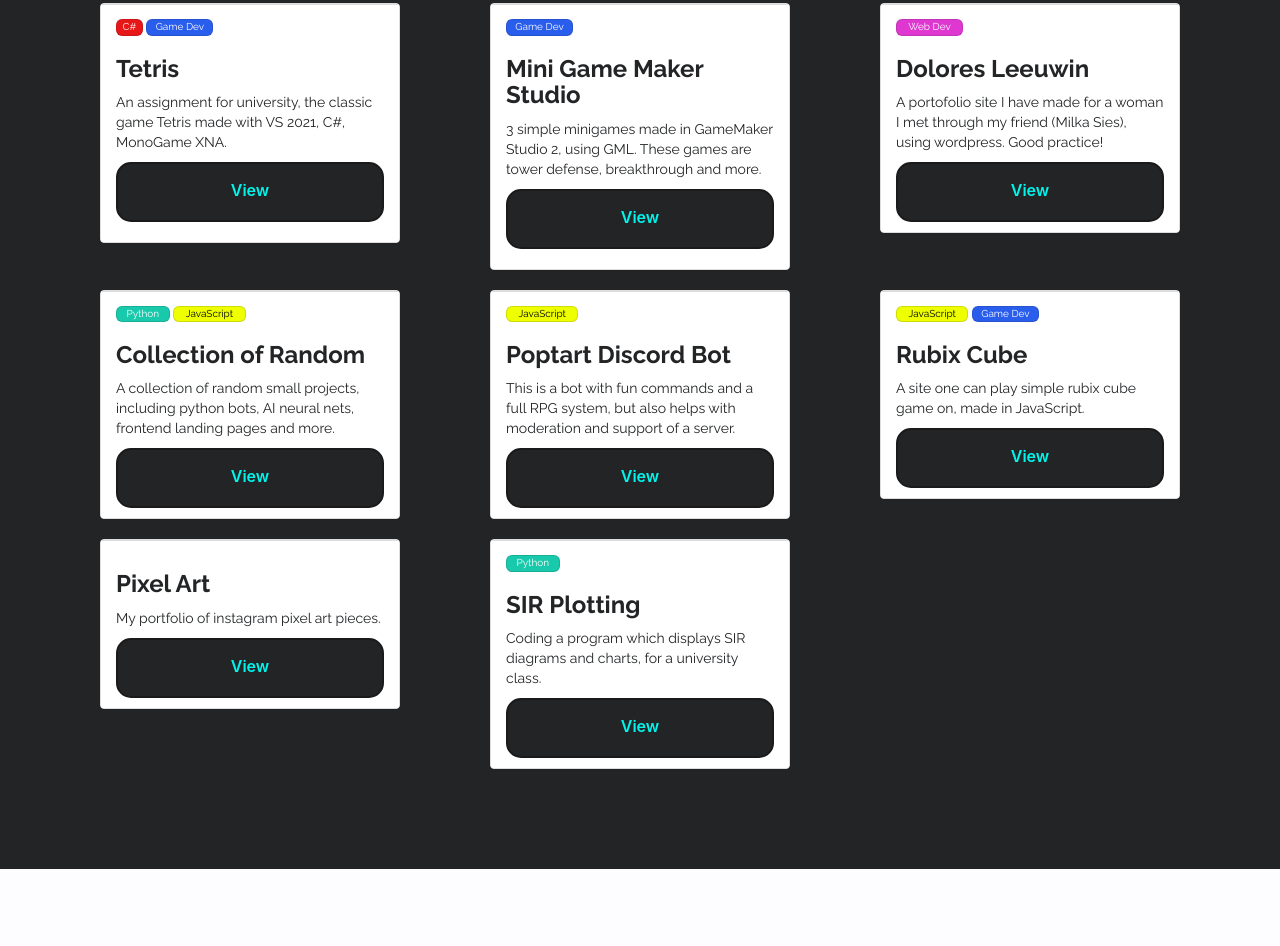
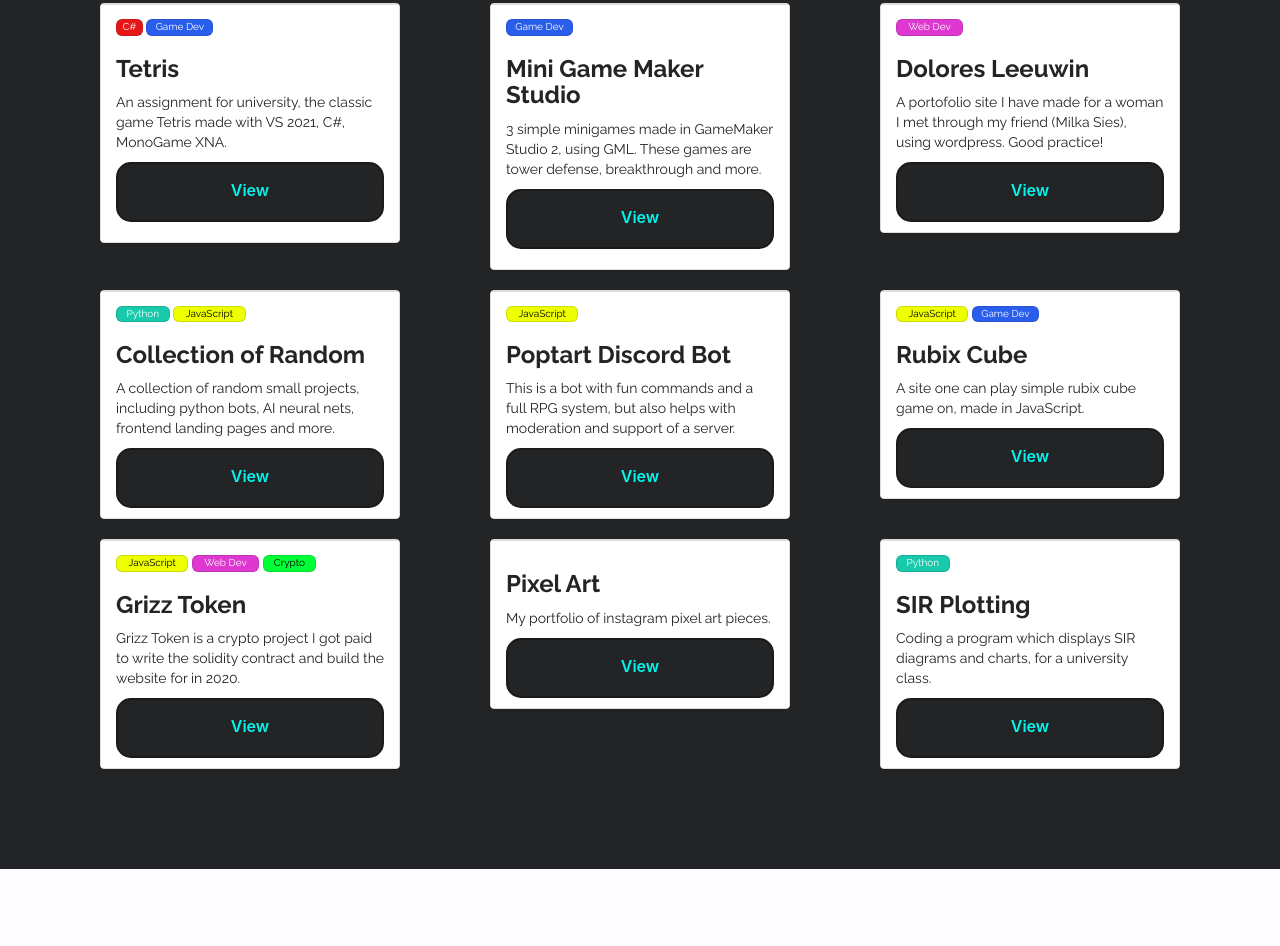
Before and after one commit to sullyjs/Portfolio-Web, a plain HTML site: page index.html in a window 1280 px wide. Shown: the part 3295-4241 px from the top of the page. Drawn offline with nearby package versions, Linux system fonts and the light colour scheme; a script that the page names is missing; a web font is replaced by a local one.

Commit message:
Update index.html

```diff
--- a/index.html
+++ b/index.html
@@ -188,10 +188,10 @@
             <div class="col-md-4">
               <div class="panel panel-default fixed-width center-block">
                 <div class="panel-footer">
-                  <a class = "buttonJS"> JavaScript </a> <a class = "buttonWebDev"> Web Dev </a> <a class = "buttonCrypto"> Crypto </a>
-                  <h3>Grizz Token</h3>
-                  <p>Grizz Token is a crypto project I got paid to write the solidity contract and build the website for in 2020. </p>
-                  <a  class = "button-28" href ="https://github.com/sullyjs/grizztoken">View</a>
+                  <a class = "buttonJS"> JavaScript </a> <a class = "buttonWebDev"> Web Dev </a>
+                  <h3>ReBlend Frontend</h3>
+                  <p>ReBlend is a dating/friend making app, which matches people based on their spotify listening behaviour. I've made a draft site with tailwind css components, the app is till being built. </p>
+                  <a  class = "button-28" href ="https://simple-ui-murex.vercel.app">View</a>
                 </div>
               </div>
             </div>
@@ -374,6 +374,17 @@
 
               <div class="col-md-4">
                 <div class="panel panel-default fixed-width center-block">
+                  <div class="panel-footer">
+                    <a class = "buttonJS"> JavaScript </a> <a class = "buttonWebDev"> Web Dev </a> <a class = "buttonCrypto"> Crypto </a>
+                    <h3>Grizz Token</h3>
+                    <p>Grizz Token is a crypto project I got paid to write the solidity contract and build the website for in 2020. </p>
+                    <a  class = "button-28" href ="https://github.com/sullyjs/grizztoken">View</a>
+                  </div>
+                </div>
+              </div>
+
+              <div class="col-md-4">
+                <div class="panel panel-default fixed-width center-block">
 
                   <div class="panel-footer">
                     <h3>Pixel Art</h3>
@@ -397,6 +408,8 @@
                 </div>
               </div>
             </div>
+
+
 
 
         </div>
```
